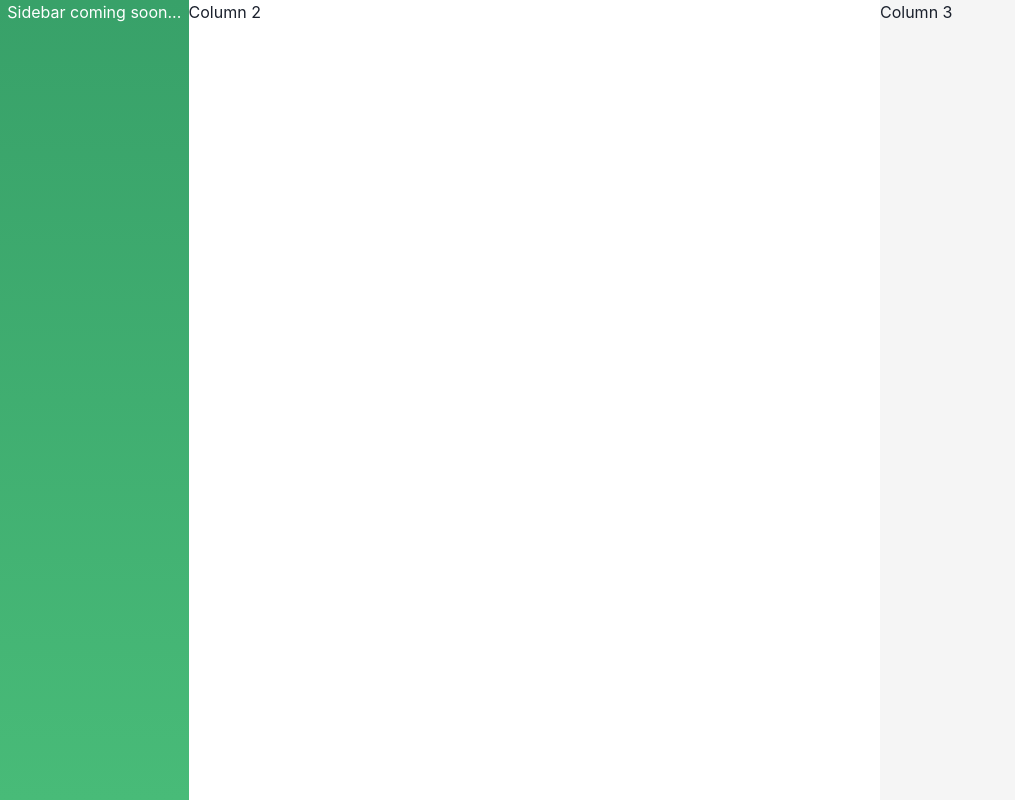
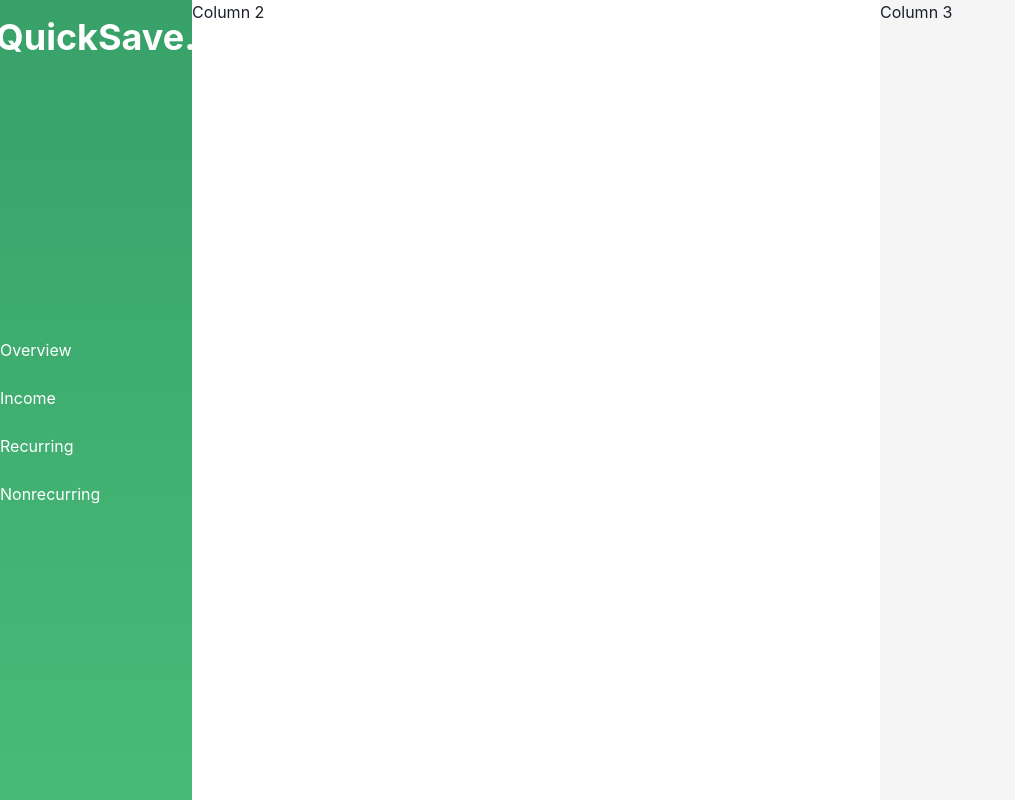
Before and after one commit to FrancisCalizo/quicksave, a Next.js app in the folder client/: page / in a window 1280 px wide. Shown: the whole page, without its empty margins (0-1015 px from the left). Built offline with nearby package versions, Linux system fonts and the light colour scheme.

Commit message:
feat: begin implementing sidebar dashboard links

```diff
--- a/client/components/layout/dashboard/Sidebar.tsx
+++ b/client/components/layout/dashboard/Sidebar.tsx
@@ -1,16 +1,34 @@
 import React from 'react';
-import { Flex } from '@chakra-ui/react';
+import NextLink from 'next/link';
+
+import { Flex, Link, Heading, Box } from '@chakra-ui/react';
+
+import { SIDEBAR_LINKS } from 'components/routes';
 
 export default function Sidebar() {
   return (
     <Flex
       w={['100%', '100%', '10%', '15%', '15%']}
-      flexDir="column"
-      alignItems="center"
+      direction="column"
+      justify="space-between"
+      align="center"
       bgGradient="linear(to-b, green.500, green.400)"
       color="#fff"
+      py={4}
     >
-      <h3>Sidebar coming soon...</h3>
+      <Heading as="h3">QuickSave.</Heading>
+
+      <Flex direction="column" w="100%">
+        {SIDEBAR_LINKS.map((link, key) => (
+          <Link key={key} m={5} as={NextLink} href={link.route}>
+            <Box as="button" py={3} w="100%" textAlign="left" _hover={{ bg: 'green.600' }}>
+              {link.title}
+            </Box>
+          </Link>
+        ))}
+      </Flex>
+
+      <div />
     </Flex>
   );
 }
--- /dev/null
+++ b/client/components/routes.ts
@@ -0,0 +1,6 @@
+export const SIDEBAR_LINKS = [
+  { title: 'Overview', route: '/' },
+  { title: 'Income', route: '/income' },
+  { title: 'Recurring', route: '/recurring' },
+  { title: 'Nonrecurring', route: '/nonrecurring' },
+];
```
